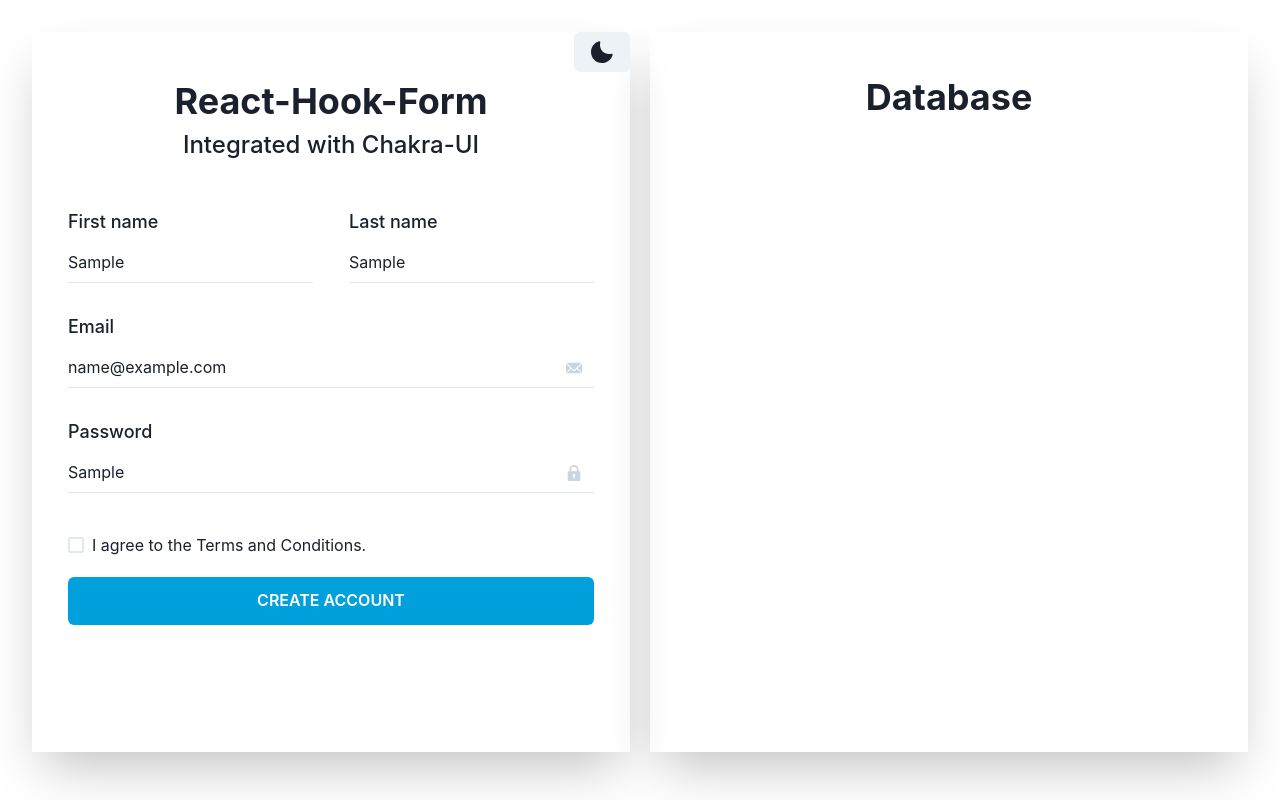
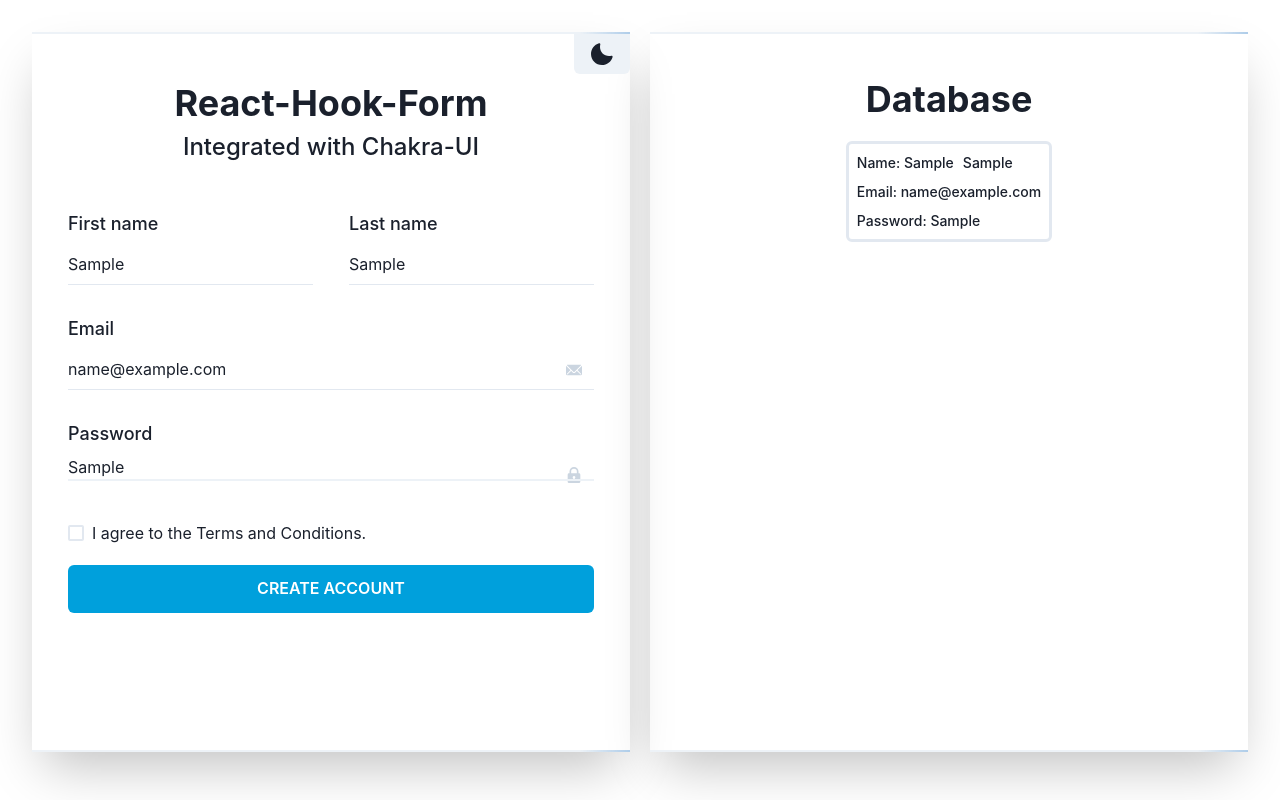
Before and after one commit to gabrielpenteado/react-form, a React (Vite) app: page / in a window 1280 px wide. Both pictures are taken after typing "Sample", "Sample", "name@example.com", "Sample" into the empty fields and a click on the button "CREATE ACCOUNT". Built offline with nearby package versions, Linux system fonts and the light colour scheme.

Commit message:
Created Context React to add user data into database.

```diff
--- a/src/App.tsx
+++ b/src/App.tsx
@@ -1,7 +1,7 @@
 
 import './App.css';
 
-import { Box, Stack } from '@chakra-ui/react';
+import { Box, Stack, Progress, Spacer } from '@chakra-ui/react';
 
 import { DataDisplayer } from './components/DataDisplayer';
 import { SignUp } from './components/SignUp';
@@ -11,11 +11,28 @@
   return (
     <div className="App">
       <Stack direction={["column", "column", "row"]} spacing="20px">
-        <Box w={["390px", "390px", "880px"]} h="720px" boxShadow='2xl'>
+        <Box
+          w={["390px", "390px", "880px"]}
+          h="720px"
+          boxShadow='2xl'
+          display="flex"
+          flexDirection={'column'}>
+          <Progress height="2px" isIndeterminate />
           <SignUp />
+          <Spacer/>
+          <Progress height="2px" isIndeterminate />
         </Box>
-        <Box w={["390px", "390px", "880px"]} h="720px" boxShadow='2xl'>
+        <Box
+          w={["390px", "390px", "880px"]}
+          h="720px"
+          boxShadow='2xl'
+          overflowY={"auto"}
+          display="flex"
+          flexDirection={'column'}>
+          <Progress height="2px" isIndeterminate />
           <DataDisplayer />
+          <Spacer/>
+          <Progress height="2px" isIndeterminate />
         </Box>
       </Stack>
     </div>
--- a/src/components/DataDisplayer.tsx
+++ b/src/components/DataDisplayer.tsx
@@ -1,10 +1,50 @@
-import React from "react";
-import { Box, Heading } from "@chakra-ui/react";
+
+import React, { useContext, useEffect } from "react";
+import { UserContext } from "../contexts/UserDataContext";
+
+import {
+  Box,
+  Heading,
+  HStack,
+  Stack,
+  Stat,
+  StatHelpText,
+  StatLabel
+} from "@chakra-ui/react";
+
+import { IUser } from "../contexts/UserDataContext"
 
 export function DataDisplayer() {
+
+  const context = useContext(UserContext);
+
+  const usersArray: IUser[] = context.userList;
+
+
   return (
-    <Box display="flex" justifyContent="center">
+    <Box display="flex" flexDirection={"column"} alignItems="center">
       <Heading as="h1" fontSize={["2xl", "2xl", "4xl"]} pt="44px"> Database </Heading>
+
+      {usersArray.map((user, index) =>
+        <Stat mt={5}>
+          <Stack
+            p={2}
+            borderWidth="3px"
+            borderRadius="md"
+            direction="column"
+            align="flex-start"
+            key={index}
+          >
+            <HStack>
+              <StatLabel>Name: {user.firstname}</StatLabel>
+              <StatLabel ml={"1px"}>{user.lastname}</StatLabel>
+            </HStack>
+            <StatLabel>Email: {user.email}</StatLabel>
+            <StatLabel>Password: {user.password}</StatLabel>
+          </Stack>
+        </Stat>
+      )}
+
     </Box>
   )
 }
--- a/src/components/SignUp.tsx
+++ b/src/components/SignUp.tsx
@@ -1,5 +1,5 @@
 
-import React, { useState } from "react";
+import React, { useContext, useEffect } from "react";
 import { useForm } from "react-hook-form";
 
 import {
@@ -15,36 +15,33 @@
   InputGroup,
   InputRightElement,
   Checkbox,
-  useToast
+  useToast,
+  Progress
 } from "@chakra-ui/react";
 
 import { EmailIcon, CheckIcon, LockIcon } from '@chakra-ui/icons'
 
 import { ToggleColorMode } from './ToggleColorMode';
 
-type tUserData = {
-  firstname: string,
-  lastname: string,
-  email: string,
-  password: string | number
-}
+import { UserContext } from "../contexts/UserDataContext";
+
+import { IUser } from "../contexts/UserDataContext"
+
 
 
 export function SignUp() {
-  const [userData, setUserData] = useState<tUserData>();
 
-  const { register, handleSubmit, formState: {errors} } = useForm<tUserData>();
+  const { register, handleSubmit, formState: { errors } } = useForm<IUser>();
 
+  const context = useContext(UserContext);
 
-  const createUser = (userData: tUserData) => {
-    setUserData(userData)
-  };
-
-  console.log(userData);
-
+  function onSubmit(data: IUser) {
+    context.createUser(data)
+    context.updateUserList(data)
+  }
 
   return (
-    <form onSubmit={handleSubmit(createUser)}>
+    <form onSubmit={handleSubmit(onSubmit)}>
       <Box>
         <Flex direction="column" alignItems="center" pb="48px" gap="8px">
           <Box alignSelf="flex-end">
@@ -108,13 +105,14 @@
               />
               <Input
                 type="text"
-                variant="flushed"
+                variant="unstyled"
                 placeholder="Password."
                 _placeholder={{ opacity: 0.75, color: 'gray.500', fontSize: ["sm", "sm", "md"] }}
                 size={["sm", "sm", "md"]}
                 {...register("password")}
               />
             </InputGroup>
+            <Progress height={"2px"} value={0}/>
           </FormControl>
 
           <Checkbox pb="20px">I agree to the Terms and Conditions.</Checkbox>
@@ -123,7 +121,7 @@
             colorScheme="linkedin"
             size={["md", "md", "lg"]}
             type="submit"
-            >
+          >
             CREATE ACCOUNT
           </Button>
         </Flex>
--- a/src/components/ToggleColorMode.tsx
+++ b/src/components/ToggleColorMode.tsx
@@ -5,7 +5,7 @@
   const { colorMode, toggleColorMode } = useColorMode()
 
   return (
-      <Button onClick={toggleColorMode}>
+      <Button onClick={toggleColorMode} borderTopRadius="none">
         {colorMode === 'light' ? <MoonIcon boxSize={6} /> : <SunIcon boxSize={6} />}
       </Button>
   )
--- /dev/null
+++ b/src/contexts/UserDataContext.tsx
@@ -0,0 +1,44 @@
+import React, { createContext, useState } from "react";
+
+export interface IUser {
+  firstname: string;
+  lastname: string;
+  email: string;
+  password: string | number;
+}
+
+interface IUserContext {
+  user?: IUser;
+  createUser(user: IUser):void;
+  userList?: IUser[];
+  updateUserList(user: IUser):void;
+}
+
+const UserContext = createContext<IUserContext>({
+  user: undefined,
+  createUser: () => {},
+  userList: undefined,
+  updateUserList: () => {}
+});
+
+const UserProvider = ({ children }: { children: JSX.Element }) => {
+  const [user, setUser] = useState<IUser>();
+
+  function createUser(user: IUser) {
+    setUser(user);
+  };
+
+  const [userList, setUserList] = useState<IUser[]>([])
+
+  function updateUserList(user: IUser) {
+    setUserList(prevState => [...prevState, user])
+  }
+
+  return (
+    <UserContext.Provider value={{user: user, createUser, userList: userList, updateUserList}}>
+      {children}
+    </UserContext.Provider>
+  )
+}
+
+export { UserContext, UserProvider };
--- a/src/main.tsx
+++ b/src/main.tsx
@@ -3,12 +3,15 @@
 import ReactDOM from 'react-dom/client'
 import App from './App'
 import theme from './theme'
+import { UserProvider } from './contexts/UserDataContext'
 
 ReactDOM.createRoot(document.getElementById('root') as HTMLElement).render(
   <React.StrictMode>
     <ChakraProvider theme={theme}>
-    <ColorModeScript initialColorMode={theme.config.initialColorMode} />
-      <App />
+      <ColorModeScript initialColorMode={theme.config.initialColorMode} />
+      <UserProvider>
+        <App />
+      </UserProvider>
     </ChakraProvider>
   </React.StrictMode>,
 )
```
Also changed, not shown: package.json (line endings or trailing spaces), src/App.css (line endings or trailing spaces).
